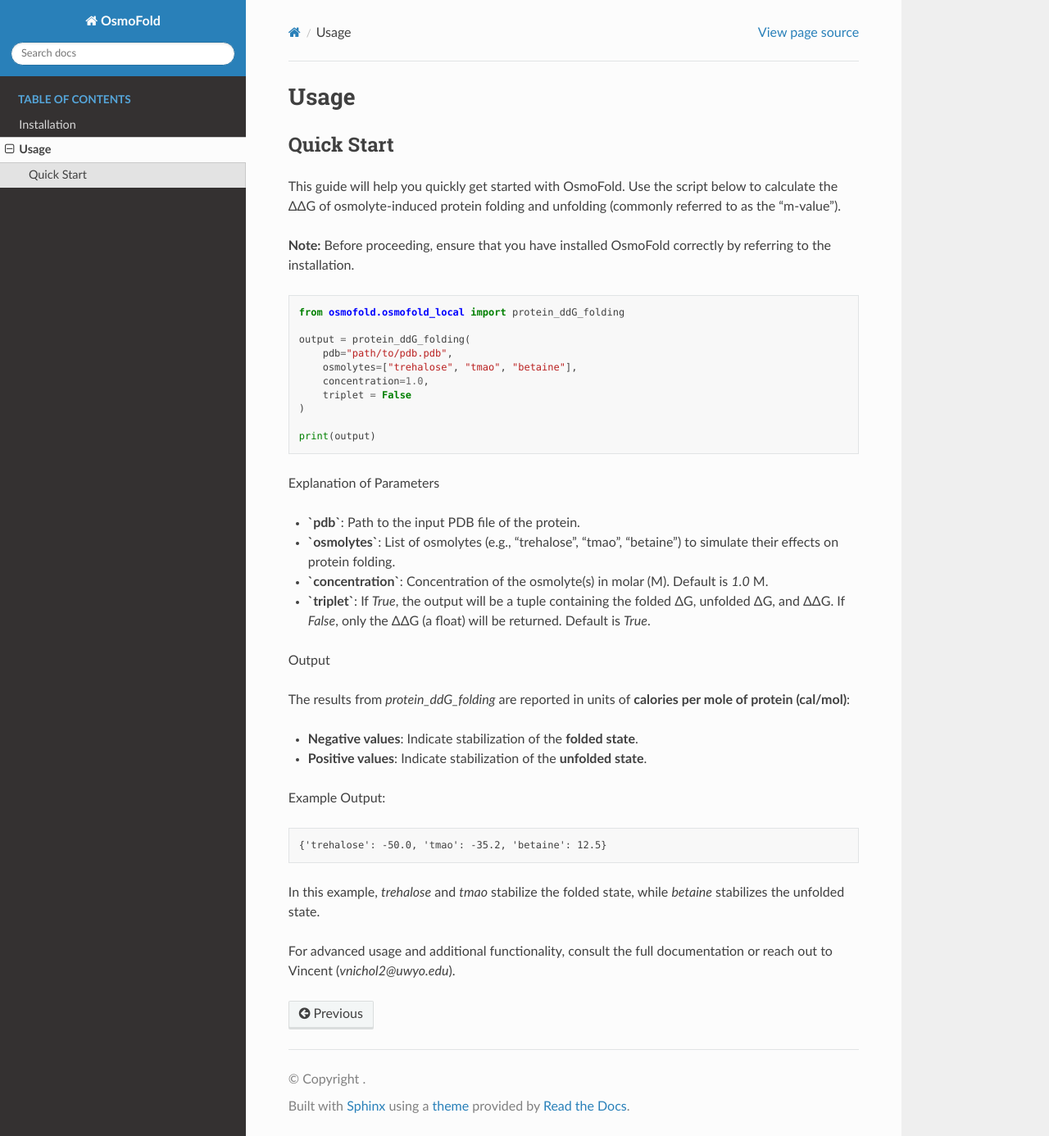
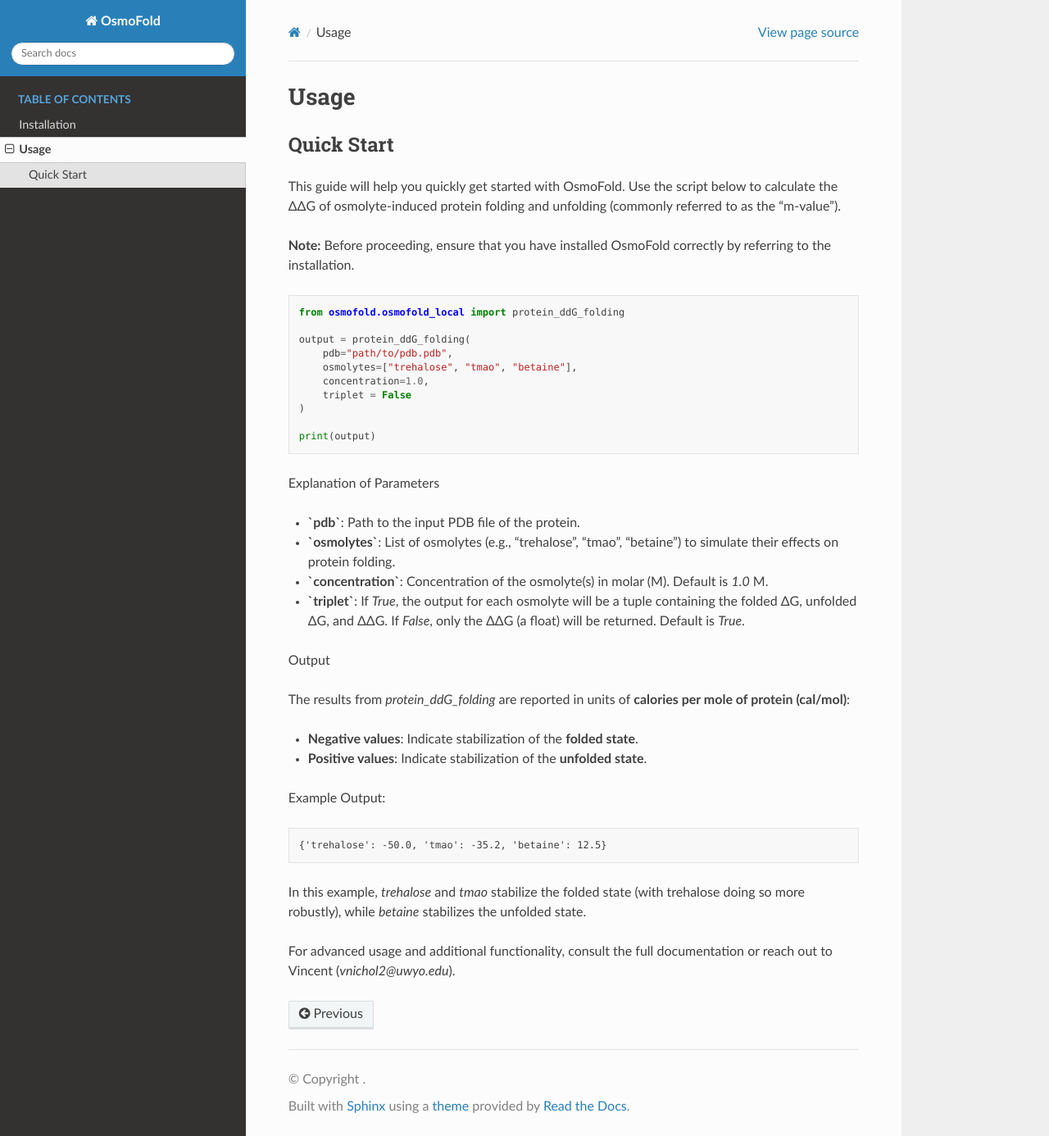
Before and after one commit to vnchlsn/OsmoFold, a Sphinx documentation site: the page built from docs/usage.rst, in a window 1280 px wide and 1386 px high. Shown: the whole window at 82% size. Built offline with Sphinx 7.4.7 and the Read the Docs theme 3.1.0, drawn with Linux system fonts in a browser that asks for light colours.

Commit message:
Minor updates to documentation

```diff
--- a/docs/usage.rst
+++ b/docs/usage.rst
@@ -28,7 +28,7 @@
 - **`pdb`**: Path to the input PDB file of the protein.
 - **`osmolytes`**: List of osmolytes (e.g., "trehalose", "tmao", "betaine") to simulate their effects on protein folding.
 - **`concentration`**: Concentration of the osmolyte(s) in molar (M). Default is `1.0` M.
-- **`triplet`**: If `True`, the output will be a tuple containing the folded ΔG, unfolded ΔG, and ΔΔG. If `False`, only the ΔΔG (a float) will be returned. Default is `True`.
+- **`triplet`**: If `True`, the output for each osmolyte will be a tuple containing the folded ΔG, unfolded ΔG, and ΔΔG. If `False`, only the ΔΔG (a float) will be returned. Default is `True`.
 
 Output
 
@@ -43,6 +43,6 @@
 
    {'trehalose': -50.0, 'tmao': -35.2, 'betaine': 12.5}
 
-In this example, `trehalose` and `tmao` stabilize the folded state, while `betaine` stabilizes the unfolded state.
+In this example, `trehalose` and `tmao` stabilize the folded state (with trehalose doing so more robustly), while `betaine` stabilizes the unfolded state.
 
 For advanced usage and additional functionality, consult the full documentation or reach out to Vincent (`vnichol2@uwyo.edu`).
```
